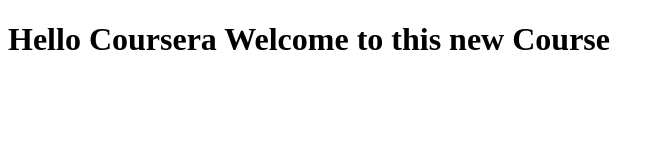
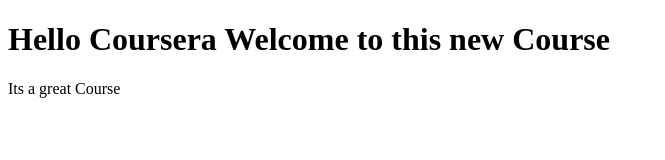
Before and after one commit to Usamakhan2016/coursera-test, a plain HTML site: page site/index.html in a window 1280 px wide. Shown: the whole page, without its empty margins (0-665 px from the left). Drawn offline with Linux system fonts and the light colour scheme.

Commit message:
Small addition to our page content.

```diff
--- a/site/index.html
+++ b/site/index.html
@@ -6,5 +6,6 @@
 </head>
 <body>
 	<h1>Hello Coursera Welcome to this new Course</h1>
+	<p>Its a great Course</p>
 </body>
 </html>
```
